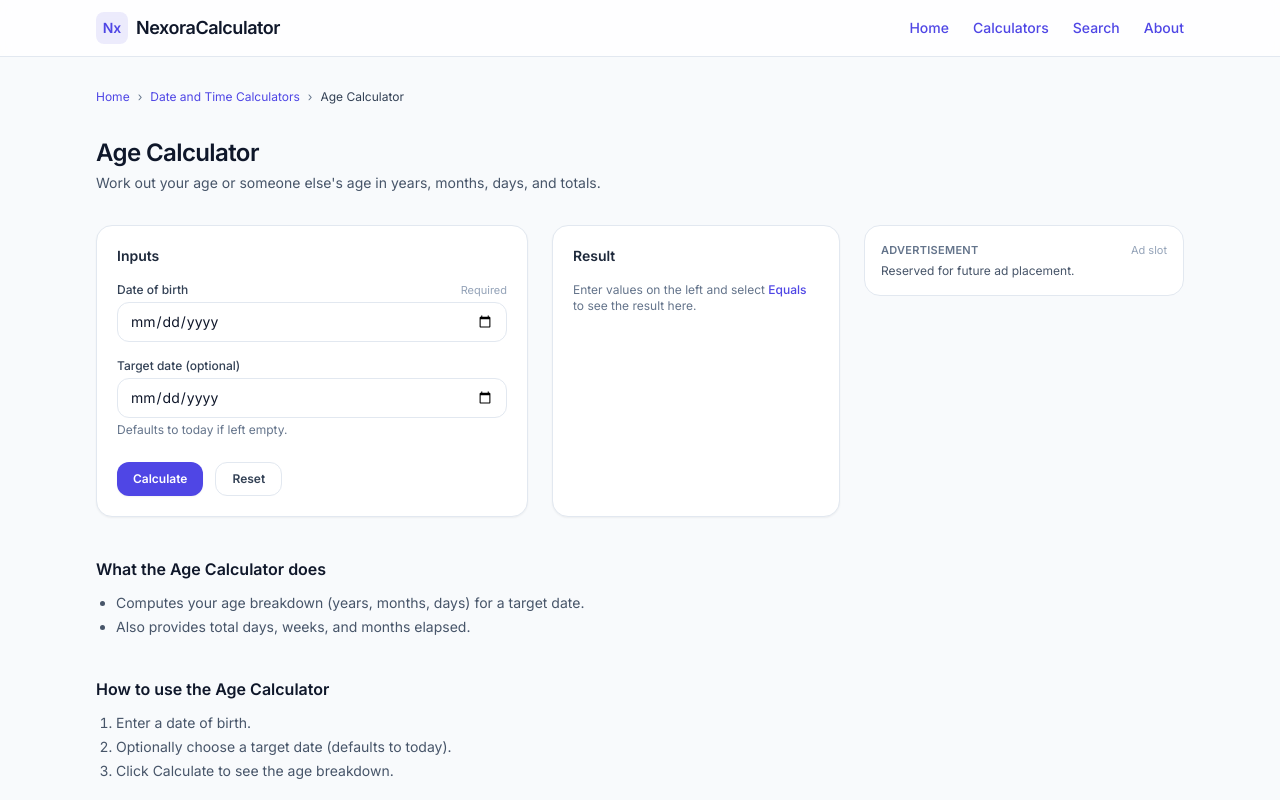
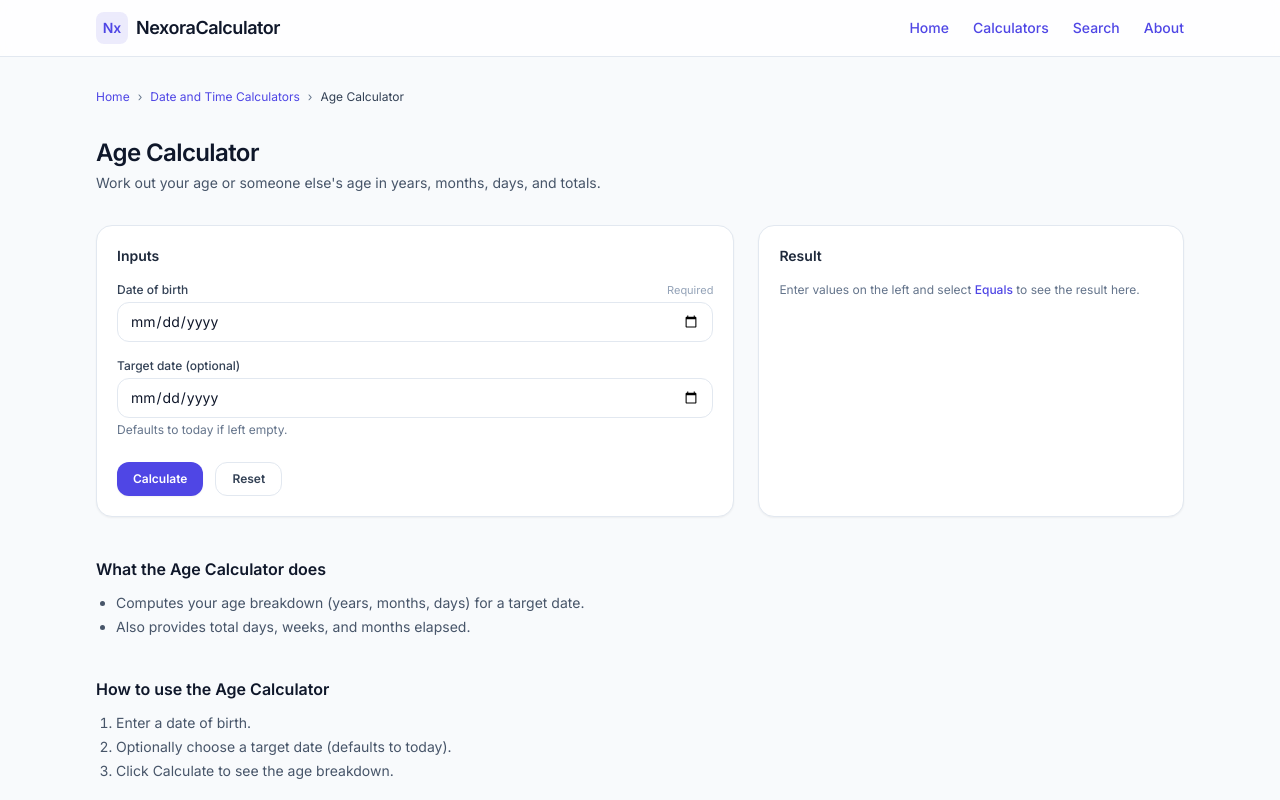
Before and after one commit to azharuljalil-design/nexora-calculator, a Next.js app: page /calculators/age-calculator in a window 1280 px wide. Shown: the top 800 px of the page. Built offline with nearby package versions, Linux system fonts and the light colour scheme.

Commit message:
Remove advertisement placeholders from calculator pages

```diff
--- a/src/components/calculators/CalculatorClient.tsx
+++ b/src/components/calculators/CalculatorClient.tsx
@@ -9,7 +9,6 @@ import { AmortizationCalculator } from "@/components/calculators/AmortizationCal
 import { calculatorCategories } from "@/data/categories";
 import { routes } from "@/lib/routes";
 import { findCalculatorBySlug } from "@/calculators/calculatorRegistry";
-import { AdPlaceholderClient } from "@/components/ads/AdPlaceholderClient";
 
 type CalculatorClientProps = {
   slug: string;
@@ -57,7 +56,7 @@ export function CalculatorClient({ slug }: CalculatorClientProps) {
         subtitle={calculator.description}
       />
 
-      <div className="grid gap-6 lg:grid-cols-[minmax(0,1fr)_320px]">
+      <div className="grid gap-6">
         <div>
           {calculator.renderer === "scientific" ? (
             <ScientificCalculator config={calculator} />
@@ -68,10 +67,7 @@ export function CalculatorClient({ slug }: CalculatorClientProps) {
           )}
         </div>
 
-        <aside className="hidden lg:block">
-          <AdPlaceholderClient variant="sidebar" />
-        </aside>
-      </div>
+              </div>
 
     </div>
   );
```
